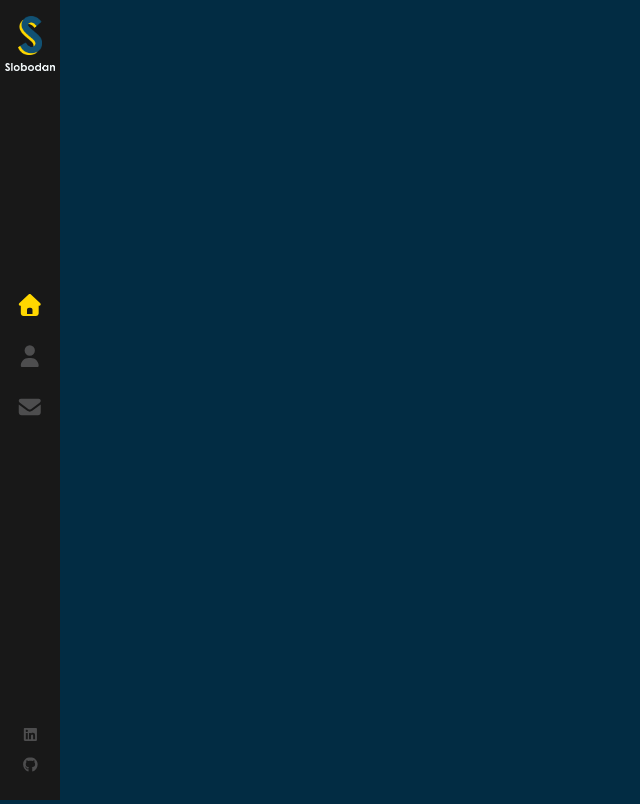
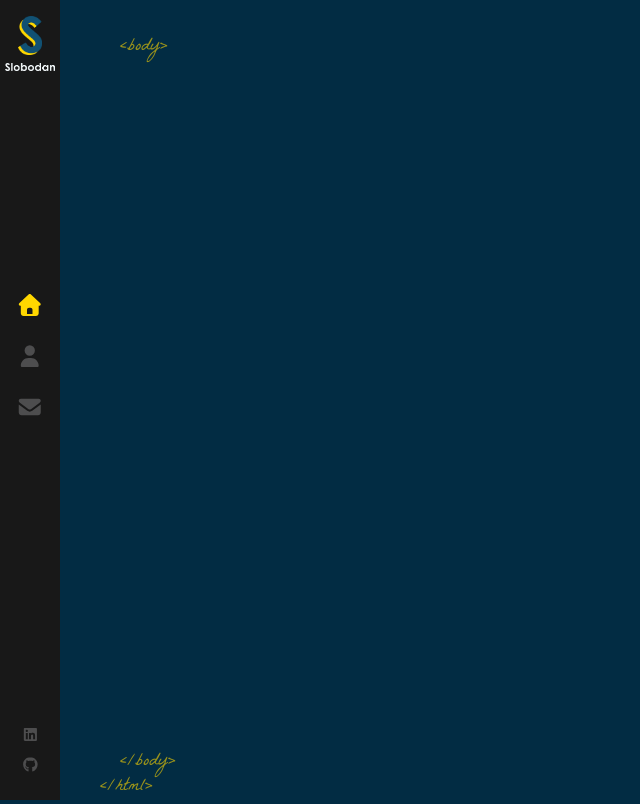
Before and after one commit to notcelsius/portfolio, a React (Create React App) app: page / in a window 1280 px wide. Shown: the whole page, without its empty margins (0-640 px from the left). Built offline with nearby package versions, Linux system fonts and the light colour scheme.

Commit message:
Building site layout

```diff
--- a/src/components/Layout/index.js
+++ b/src/components/Layout/index.js
@@ -1,11 +1,24 @@
+import { Outlet } from 'react-router-dom';
 import Sidebar from '../Sidebar'
 import './index.scss';
 
 const Layout = () => {
     return (
-    <>
-        <Sidebar />
-    </>
+    <div className="App">
+        <Sidebar /> {/* renders the sidebar */}
+        <div className='page'>
+            <span className='tags top-tags'>&lt;body&gt;</span>
+
+            <Outlet />  {/* placeholder for where the current route's content gets inserted */}
+
+            <span className='tags bottom-tags'>
+                &lt;/body&gt;
+                <br />
+                <span className='bottom-tag-html'>&lt;/html&gt;</span>
+
+            </span>
+        </div>
+    </div>
     )
 }
 
--- a/src/components/Layout/index.scss
+++ b/src/components/Layout/index.scss
@@ -0,0 +1,24 @@
+.page {
+    width: 100%;
+    height: 100%;
+    position: absolute;
+}
+
+.top-tags {
+    bottom: auto;
+    top: 35px;
+}
+
+.tags {
+    color: #ffd700;
+    opacity: 0.6;
+    position: absolute;
+    bottom: 0;
+    left: 120px;
+    font-size: 18px;
+    font-family: 'La Belle Aurore';
+}
+
+.bottom-tag-html {
+    margin-left: -20px;
+}
```
